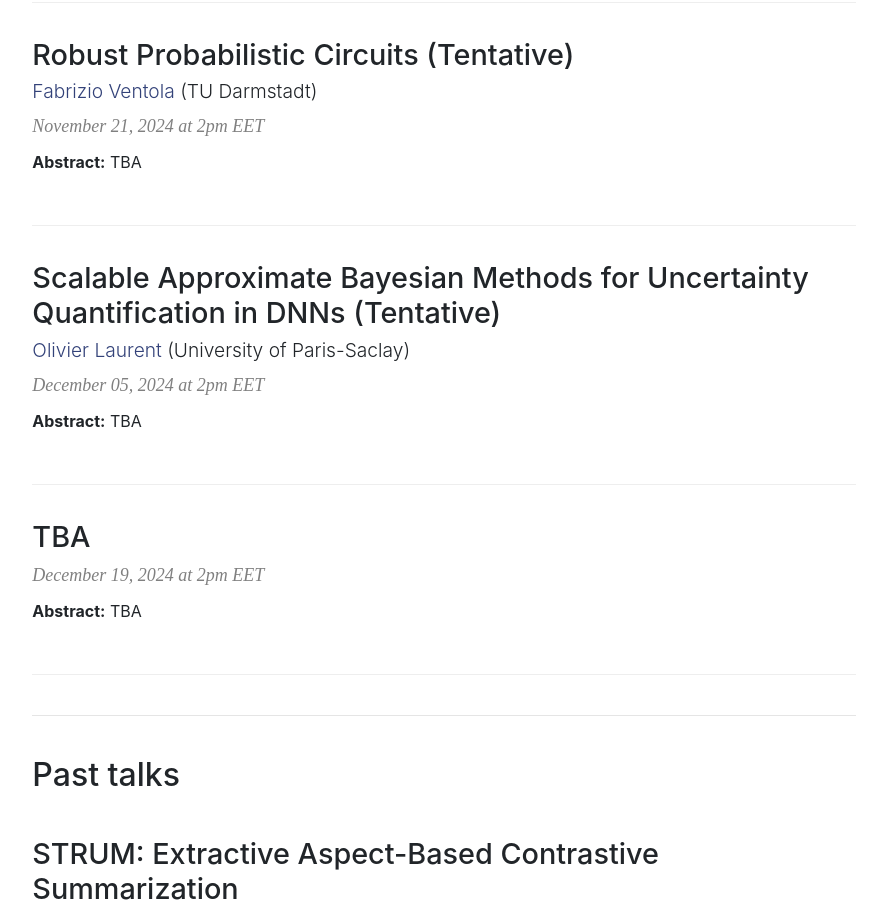
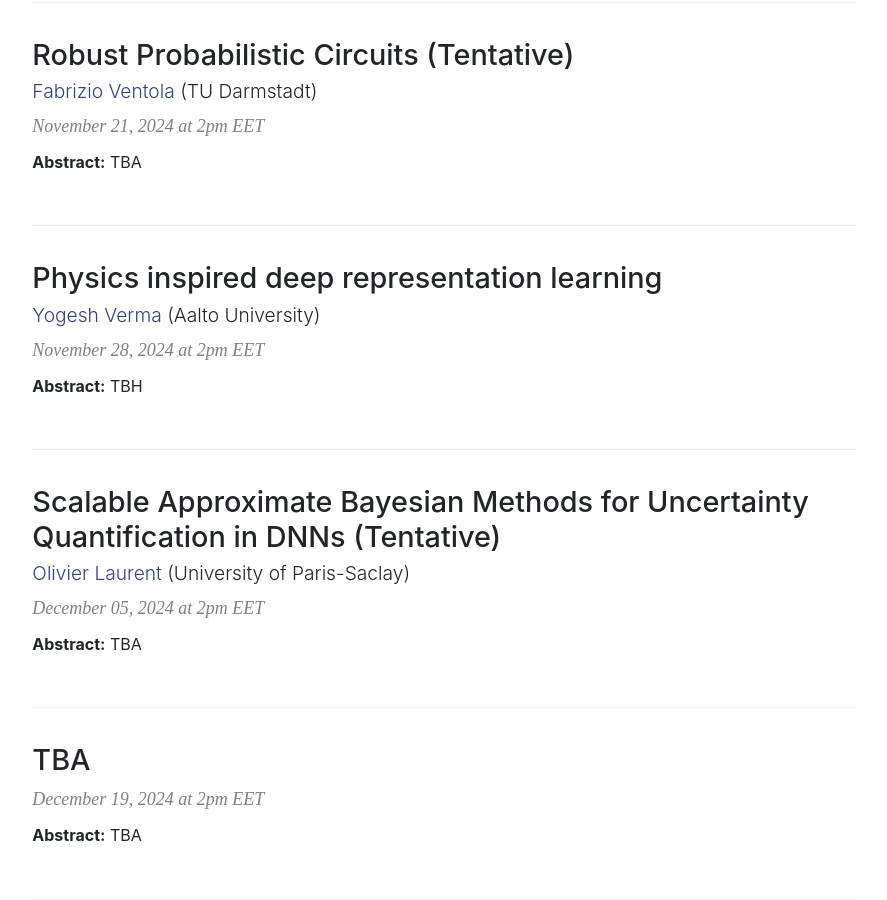
Before and after one commit to AaltoML/apml, a Jekyll site: the page built from index.html, in a window 1280 px wide and 900 px high, scrolled down 2810 px. Shown: the whole window, without its empty margins (196-1083 px from the left). Built offline with Jekyll 4.4.1, drawn with Linux system fonts in a browser that asks for light colours.

Commit message:
added Yogesh

```diff
--- a/_data/talks.yml
+++ b/_data/talks.yml
@@ -324,6 +324,13 @@
   # biography: TBH
   # photo: "fabrizio_ventola"
 
+- date: November 28, 2024 at 2pm EET
+  title: "Physics inspired deep representation learning"
+  presenter: Yogesh Verma
+  url: https://yoverma.github.io/yoerma.github.io/
+  affiliation: Aalto University
+  abstract: TBH
+
 - date: December 05, 2024 at 2pm EET
   title: "Scalable Approximate Bayesian Methods for Uncertainty Quantification in DNNs (Tentative)"
   presenter: Olivier Laurent
```
